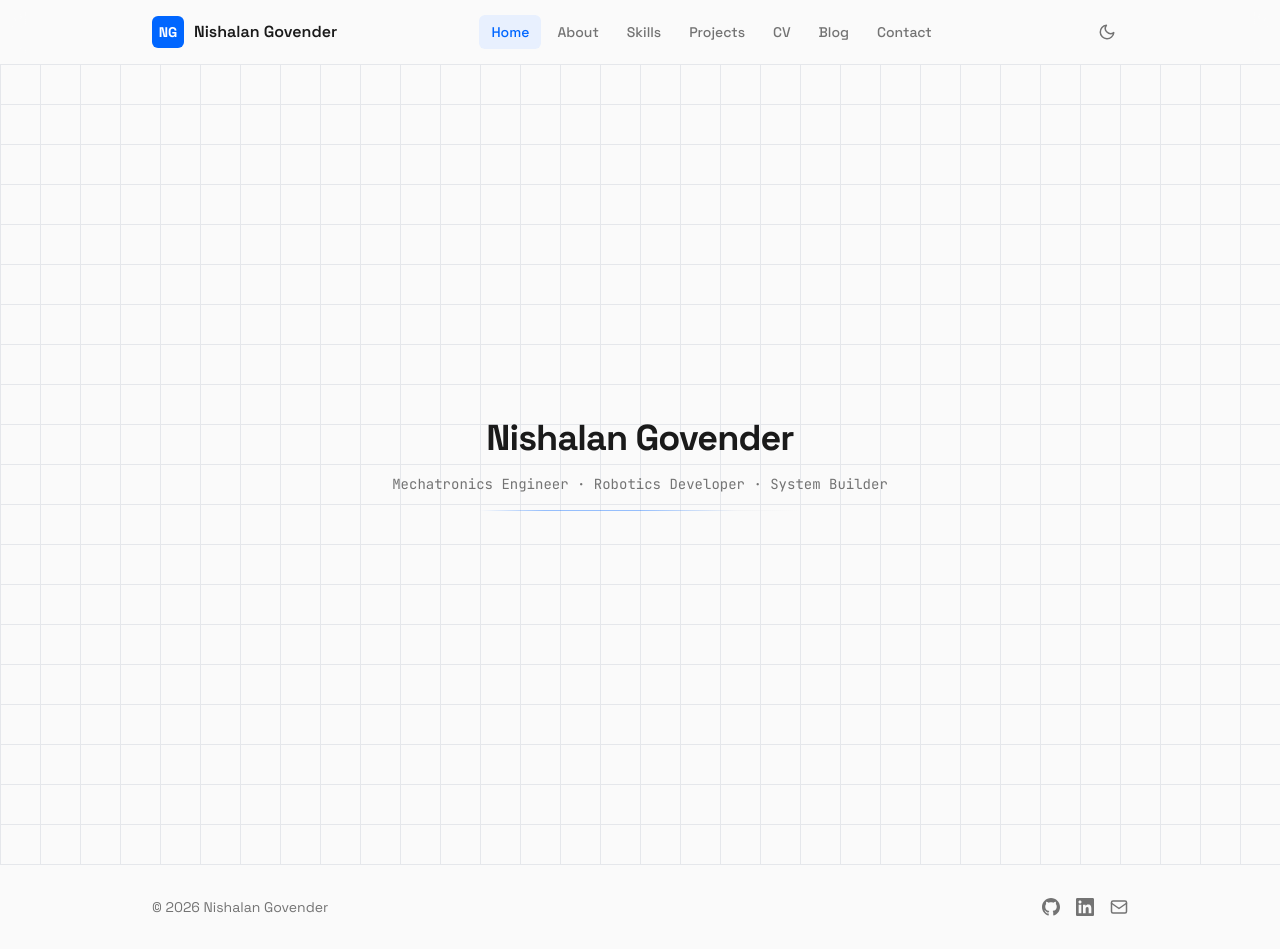
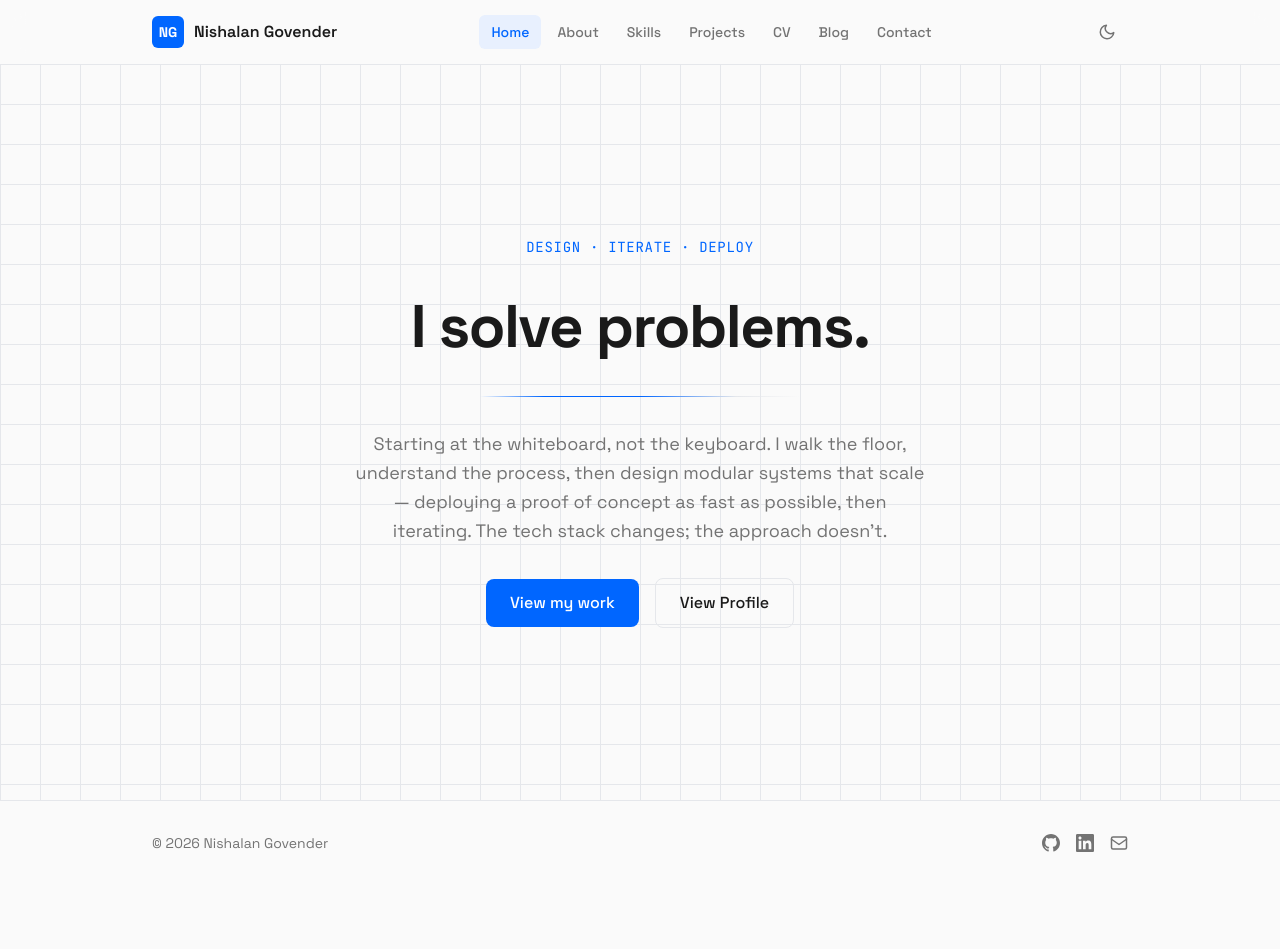
Before and after one commit to nishalangovender/nishalangovender.com, a Next.js app: page / in a window 1280 px wide. After the commit the page ends 885 px from the top, so only its background shows below. Built offline with nearby package versions, Linux system fonts and the light colour scheme.

Commit message:
feat: homepage hero and intro section

```diff
--- a/package.json
+++ b/package.json
@@ -9,6 +9,7 @@
     "lint": "eslint"
   },
   "dependencies": {
+    "framer-motion": "^12.38.0",
     "next": "16.2.0",
     "react": "19.2.4",
     "react-dom": "19.2.4"
--- a/src/app/page.tsx
+++ b/src/app/page.tsx
@@ -1,16 +1,5 @@
+import Hero from "@/components/sections/Hero";
+
 export default function Home() {
-  return (
-    <div className="blueprint-grid min-h-screen flex items-center justify-center">
-      <div className="text-center space-y-4">
-        <h1 className="text-4xl font-bold tracking-tight">
-          Nishalan Govender
-        </h1>
-        <p className="text-muted font-mono text-sm">
-          Mechatronics Engineer &middot; Robotics Developer &middot; System
-          Builder
-        </p>
-        <div className="circuit-divider max-w-xs mx-auto" />
-      </div>
-    </div>
-  );
+  return <Hero />;
 }
--- /dev/null
+++ b/src/components/sections/Hero.tsx
@@ -0,0 +1,60 @@
+"use client";
+
+import { motion } from "framer-motion";
+import Link from "next/link";
+
+import { fadeUp, staggerContainer } from "@/lib/animations";
+
+export default function Hero() {
+  return (
+    <section className="blueprint-grid min-h-[calc(100vh-4rem)] flex items-center justify-center px-4">
+      <motion.div
+        className="text-center max-w-3xl space-y-8"
+        variants={staggerContainer}
+        initial="hidden"
+        animate="visible"
+      >
+        <motion.p
+          className="font-mono text-sm text-accent tracking-wider uppercase"
+          variants={fadeUp}
+        >
+          Design &middot; Iterate &middot; Deploy
+        </motion.p>
+
+        <motion.h1
+          className="text-4xl sm:text-5xl md:text-6xl font-bold tracking-tight leading-tight"
+          variants={fadeUp}
+        >
+          I solve problems.
+        </motion.h1>
+
+        <motion.div className="circuit-divider max-w-xs mx-auto" variants={fadeUp} />
+
+        <motion.p
+          className="text-muted text-lg max-w-xl mx-auto leading-relaxed"
+          variants={fadeUp}
+        >
+          Starting at the whiteboard, not the keyboard. I walk the floor,
+          understand the process, then design modular systems that
+          scale — deploying a proof of concept as fast as possible,
+          then iterating. The tech stack changes; the approach doesn&apos;t.
+        </motion.p>
+
+        <motion.div className="flex items-center justify-center gap-4" variants={fadeUp}>
+          <Link
+            href="/projects"
+            className="inline-flex items-center px-6 py-3 bg-accent text-white font-medium rounded-lg hover:opacity-90 transition-opacity"
+          >
+            View my work
+          </Link>
+          <Link
+            href="/cv"
+            className="inline-flex items-center px-6 py-3 border border-border text-foreground font-medium rounded-lg hover:bg-surface transition-colors"
+          >
+            View Profile
+          </Link>
+        </motion.div>
+      </motion.div>
+    </section>
+  );
+}
--- /dev/null
+++ b/src/lib/animations.ts
@@ -0,0 +1,17 @@
+import type { Variants } from "framer-motion";
+
+export const fadeUp: Variants = {
+  hidden: { opacity: 0, y: 20 },
+  visible: {
+    opacity: 1,
+    y: 0,
+    transition: { duration: 0.5, ease: "easeOut" },
+  },
+};
+
+export const staggerContainer: Variants = {
+  hidden: {},
+  visible: {
+    transition: { staggerChildren: 0.15 },
+  },
+};
```
Also changed, not shown: 2 other files (tests, documents, lock files or other folders).
